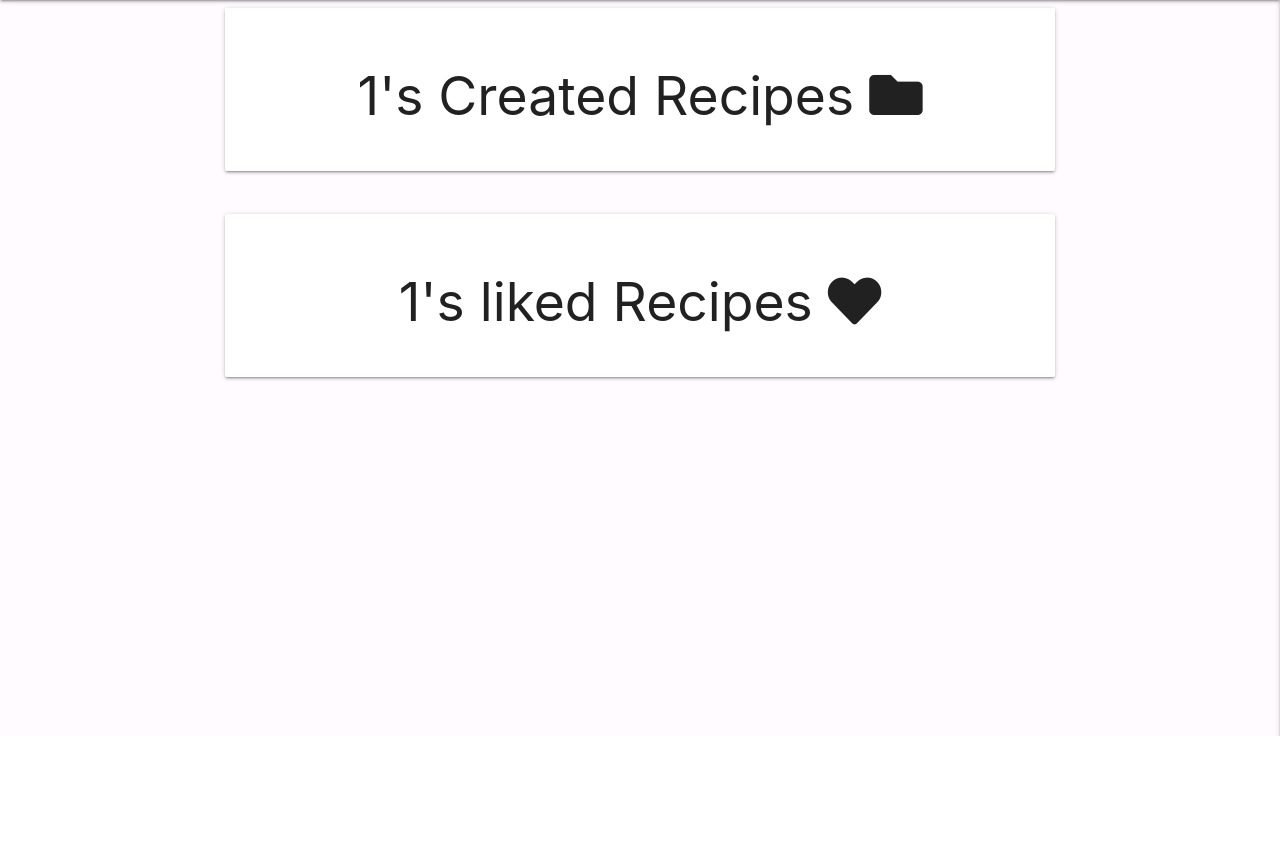
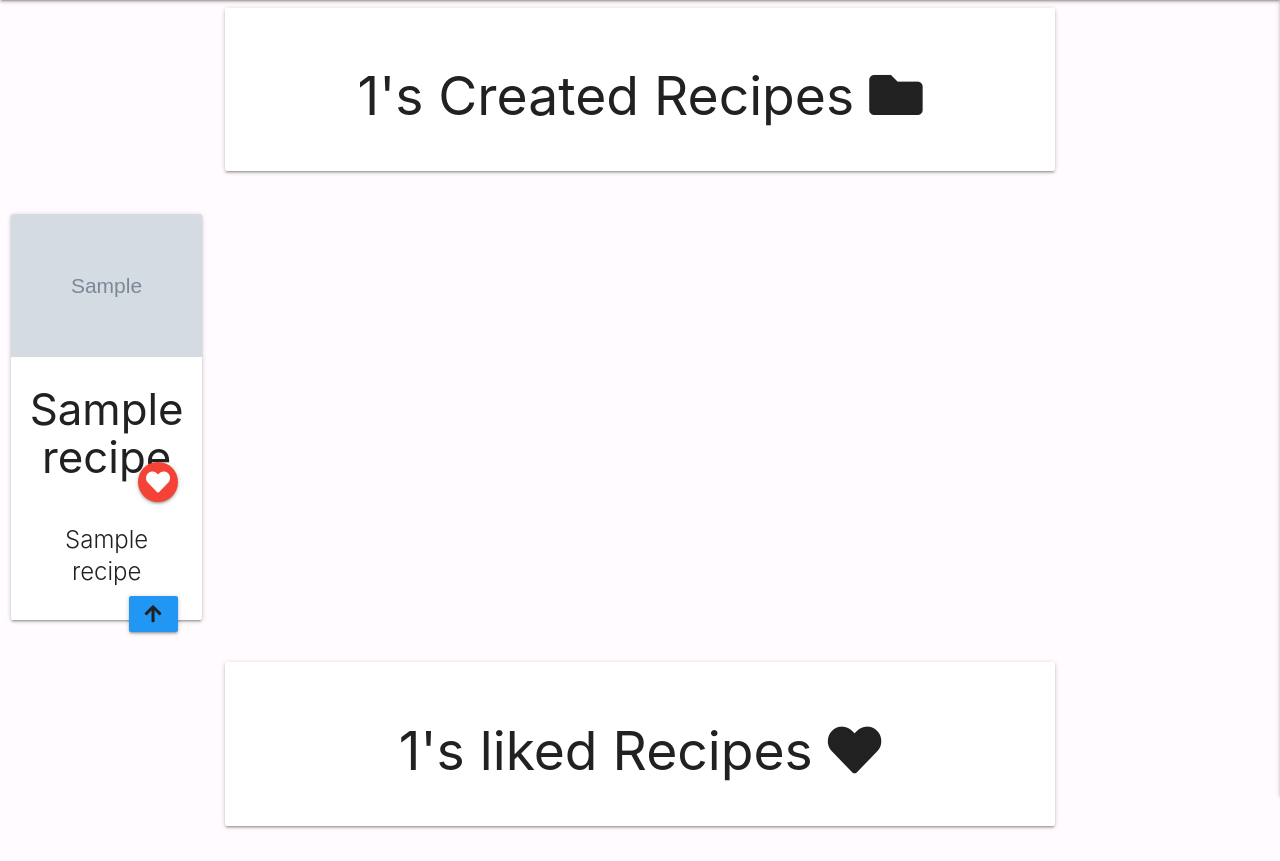
Before and after one commit to ThijsTerporten/CheffsBuddy, a Flask app: page /my_recipes/1 in a window 1280 px wide. Shown: the part 64-925 px from the top of the page. Before the commit the page ends 800 px from the top, so only its background shows below. Run offline with Flask 2, Linux system fonts and the light colour scheme; the visitor is signed in with stand-in values (Sample User, id 1); grey boxes marked "Sample" are stand-in pictures; a database or web service that is not in the repository returns one stand-in record (values such as "Sample title"); some libraries are stand-ins or nearby versions.

Commit message:
Add boilerplate html to display users created recipes

```diff
--- a/templates/my_recipes.html
+++ b/templates/my_recipes.html
@@ -10,7 +10,39 @@
         </div>
     </div>
 </div>
-
+<div class="row center-align">
+    {% for recipe in recipes %}
+    <div class="col s12 m5 l2 offset-m1">
+        <div class="card">
+            <div class="card-image">
+                {% if recipe.image_url|length %}
+                <img src="{{ recipe.image_url }}" class="activator" alt="">
+                {% else %}
+                <img src="../static/images/logo.png" alt="">
+                {% endif %}
+                <h3 class="">{{ recipe.recipe_name.capitalize() }}</h3>
+                <a class="btn-floating halfway-fab waves-effect waves-light red"><i class="fas fa-heart"></i></a>
+            </div>
+            <div class="card-content">
+                <p class="card-title">{{ recipe.category_name }}</p>
+                <span
+                    class="activator grey-text text-darken-4 btn halfway-fab waves-effect waves-light blue right tooltipped"
+                    data-position="right" data-tooltip="Click me for a summary of ingredients!">
+                    <i class="fas fa-arrow-up center"></i></span>
+            </div>
+            <div class="card-reveal">
+                <span class="card-title grey-text text-darken-4">{{ recipe.recipe_name.capitalize() }}<i
+                        class="far fa-times-circle right"></i></span>
+                <p>{{ recipe.description }}</p>
+            </div>
+                {% if session.user|lower == recipe.created_by|lower %}
+                <a href="{{ url_for('edit_recipe', recipe_id=recipe._id) }}" class="btn-small green accent-4">Edit</a>
+                <a href="{{ url_for('delete_recipe', recipe_id=recipe._id) }}" class="btn-small red accent-4">Delete</a>
+                {% endif %}
+        </div>
+    </div>
+    {% endfor %}
+</div>
 <div class="row">
     <div class="col s12 m8 offset-m2">
         <div class="card-panel">
```
